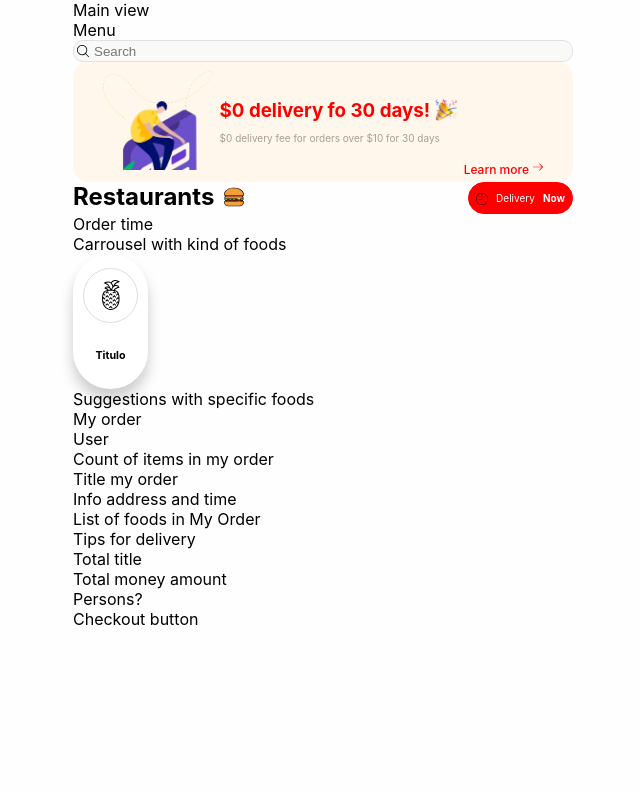
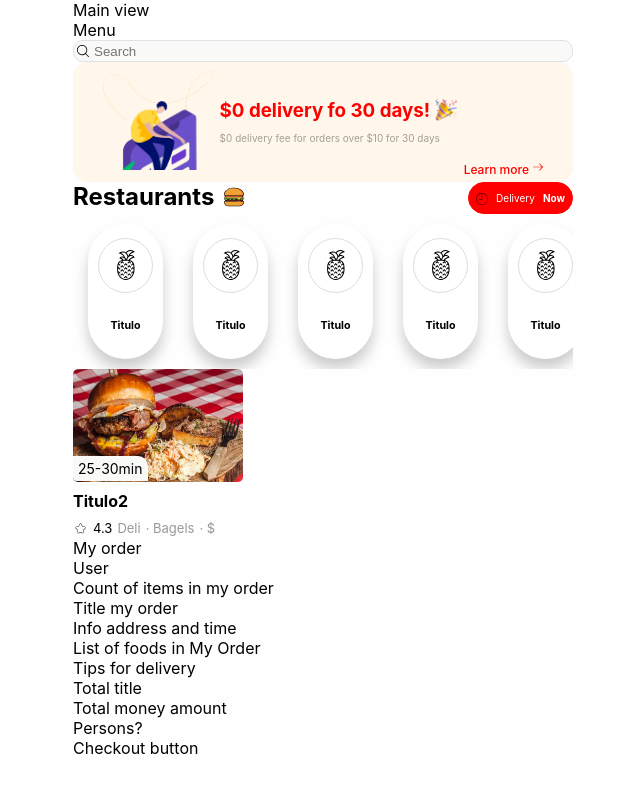
Before and after one commit to Josehdez96/Chukwudi-Frontend, a React (Create React App) app: page / in a window 1280 px wide. Shown: the top 792 px of the page, without its empty margins (317-957 px from the left). Built offline with nearby package versions, Linux system fonts and the light colour scheme.

Commit message:
Layout FoodSuggest and ListOfCategories

```diff
--- a/src/components/App/App.jsx
+++ b/src/components/App/App.jsx
@@ -4,7 +4,8 @@ import './App.css';
 import Searchbar from '../Searchbar/Searchbar';
 import MainPublicity from '../MainPublicity/MainPublicity';
 import RestaurantsAndDelivery from '../RestaurantsAndDelivery/RestaurantsAndDelivery';
-import FoodCategory from '../FoodCategory/FoodCategory';
+import ListOfCategories from '../ListOfCategories/ListOfCategories';
+import FoodSuggest from '../FoodSuggest/FoodSuggest';
 
 function App() {
   return (
@@ -14,10 +15,8 @@ function App() {
       <Searchbar />
       <MainPublicity />
       <RestaurantsAndDelivery />
-      <div>Order time</div>
-      <div>Carrousel with kind of foods</div>
-      <FoodCategory />
-      <div>Suggestions with specific foods</div>
+      <ListOfCategories />
+      <FoodSuggest />
 
       <section>My order</section>
       <div>
--- /dev/null
+++ b/src/components/FoodSuggest/FoodSuggest.css
@@ -0,0 +1,70 @@
+.card {
+  border-radius: 5px;
+  width: 170px;
+  position: relative;
+  text-align: center;
+  color: white;
+  margin: 0;
+}
+
+.card div img {
+  width: 100%;
+  height: 100%;
+  border-radius: 5px;
+  padding-bottom: 0;
+}
+
+.card div p {
+  background-color: #f9f9f8;
+  border-radius: 0 10px 0px 4px;
+  position: absolute;
+  bottom: 57px;
+  padding: 4px 5px;
+  font-size: 14px;
+  color: black;
+}
+
+.row-2 h4 {
+  color: black;
+  text-align: left;
+  margin-top: 5px;
+}
+
+.row-3 {
+  color: black;
+  margin-top: -15px;
+  display: flex;
+}
+
+.star-icon {
+  height: 100%;
+  width: 11px;
+  margin: 0 2px;
+}
+
+.score {
+  font-size: 13px;
+  margin-top: 2px;
+  margin-left: 5px;
+}
+
+.kind-1 {
+  font-size: 13px;
+  margin-top: 2px;
+  margin-left: 5px;
+  color: #999999;
+}
+
+.kind-2 {
+  font-size: 13px;
+  margin-top: 2px;
+  margin-left: 5px;
+  color: #999999;
+}
+
+.price {
+  font-size: 13px;
+  margin-top: 2px;
+  margin-left: 5px;
+  color: #999999;
+}
--- /dev/null
+++ b/src/components/FoodSuggest/FoodSuggest.jsx
@@ -0,0 +1,54 @@
+import React from 'react';
+import { Container, Row, Col } from 'react-bootstrap';
+
+import './FoodSuggest.css';
+import starIcon from '../../assets/icons/149220.svg';
+import imageTest from '../../assets/images/pexels-photo-156114.jpeg';
+
+// eslint-disable-next-line
+const foodMock = [
+  {
+    id: 1,
+    name: 'Filete de ternera con salsa',
+    qualification: 4.9,
+    time: '25-30min',
+    price: 14.99,
+    image:
+      'https://images.pexels.com/photos/675951/pexels-photo-675951.jpeg?auto=compress&cs=tinysrgb&dpr=2&h=226&w=440',
+  },
+];
+
+const FoodSuggest = () => {
+  return (
+    <Container bsPrefix className='card'>
+      <Row>
+        <div className='card-image'>
+          <img src={imageTest} alt='imgtest' />
+          <p>25-30min</p>
+        </div>
+      </Row>
+      <Row bsPrefix className='row-2'>
+        <h4>Titulo2</h4>
+      </Row>
+      <Row bsPrexix className='row-3'>
+        <Col bsPrefix className='star-icon col'>
+          <img src={starIcon} alt='star' />
+        </Col>
+        <Col bsPrefix className='score'>
+          4.3
+        </Col>
+        <Col bsPrefix className='kind-1'>
+          Deli
+        </Col>
+        <Col bsPrefix className='kind-2'>
+          · Bagels
+        </Col>
+        <Col bsPrefix className='price'>
+          · $
+        </Col>
+      </Row>
+    </Container>
+  );
+};
+
+export default FoodSuggest;
--- /dev/null
+++ b/src/components/ListOfCategories/ListOfCategories.css
@@ -0,0 +1,14 @@
+.All-list {
+  display: flex;
+  overflow: scroll;
+  overflow-y: hidden;
+  width: 100%;
+}
+
+.All-list::-webkit-scrollbar {
+  display: none;
+}
+
+.All-list li {
+  padding: 10px 15px;
+}
--- /dev/null
+++ b/src/components/ListOfCategories/ListOfCategories.jsx
@@ -0,0 +1,18 @@
+import React from 'react';
+
+import './ListOfCategories.css';
+import FoodCategory from '../FoodCategory/FoodCategory';
+
+const ListOfCategories = () => {
+  return (
+    <ul className='All-list'>
+      {[1, 2, 3, 4, 5, 6, 7].map((category) => (
+        <li key={category}>
+          <FoodCategory />
+        </li>
+      ))}
+    </ul>
+  );
+};
+
+export default ListOfCategories;
```
Also changed, not shown: src/components/FoodSuggestions/FoodSuggestions.jsx (added, +17 -0 lines), src/components/FoodSuggestions/FoodSuggestions.css (added).
